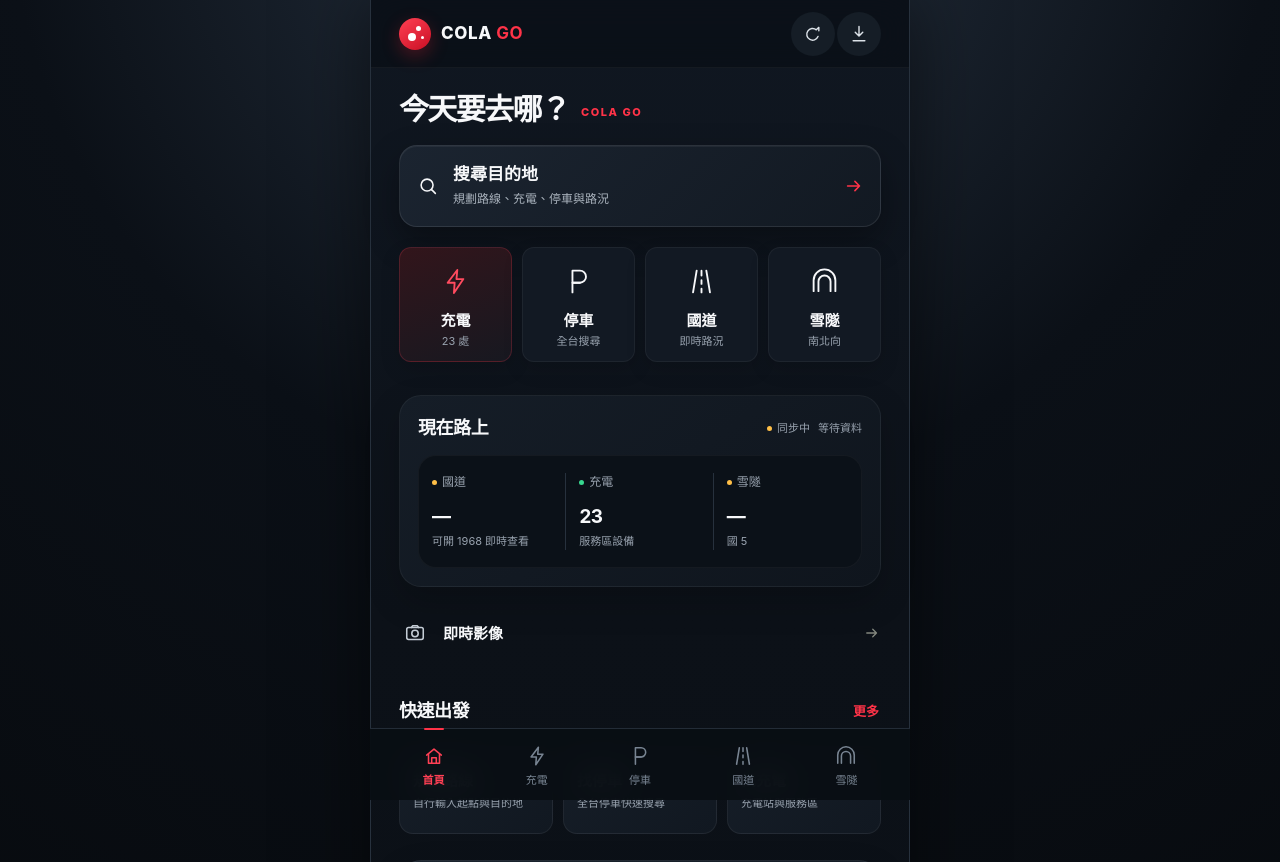
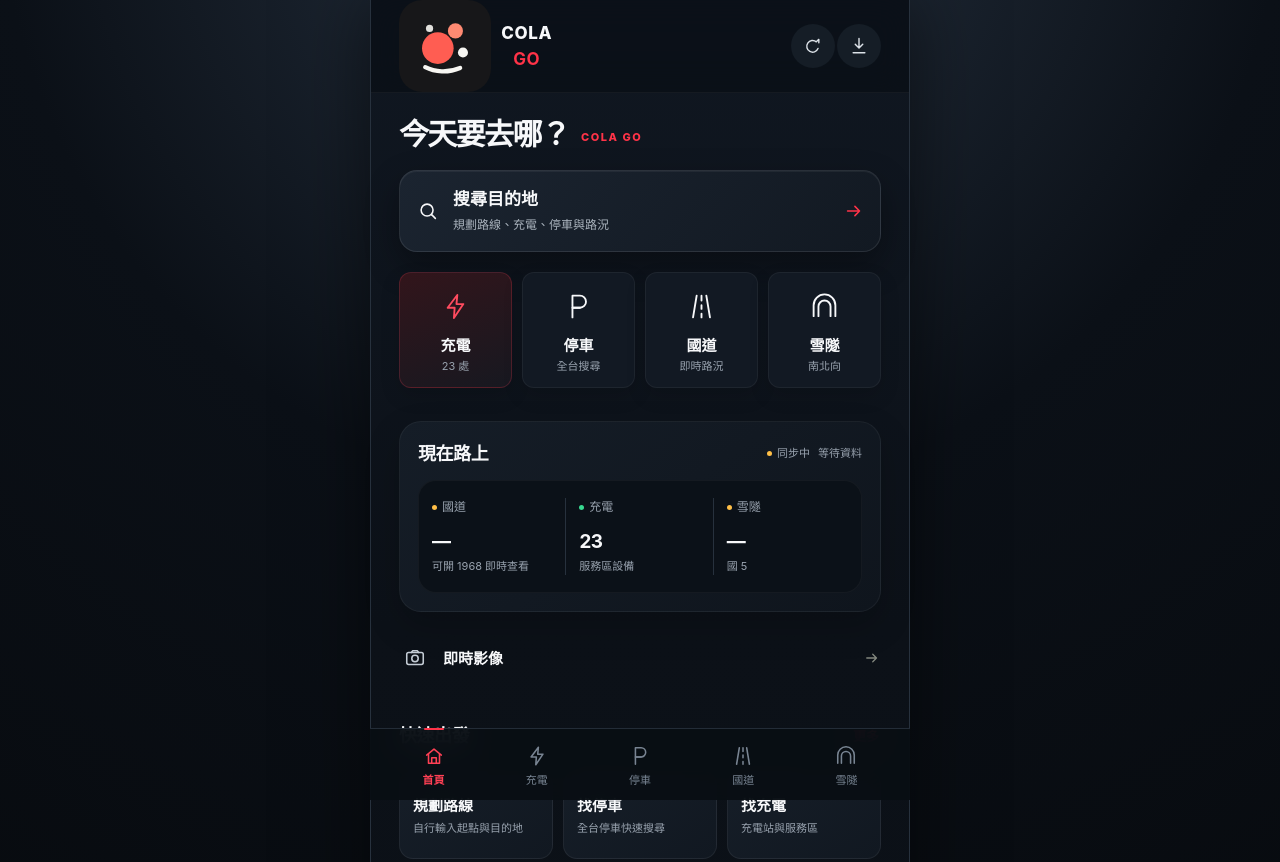
Before and after one commit to YKC1117/cola-go, a plain HTML site: page index.html in a window 1280 px wide. Shown: the top 862 px of the page. Drawn offline with Linux system fonts and the light colour scheme.

Commit message:
design: apply COLA GO brand mark to app shell

```diff
--- a/index.html
+++ b/index.html
@@ -3,8 +3,8 @@
 <head>
   <meta charset="utf-8">
   <meta name="viewport" content="width=device-width,initial-scale=1,viewport-fit=cover">
-  <meta name="theme-color" content="#faf9f6">
-  <meta name="description" content="COLA GO｜台灣電動車出行工具。充電、停車、國道路況、雪隧與沿途資訊。">
+  <meta name="theme-color" content="#0b1017">
+  <meta name="description" content="COLA GO｜台灣車友出行工具。路線、停車、充電、國道路況、CCTV 與車主工具。">
   <meta name="apple-mobile-web-app-capable" content="yes">
   <meta name="apple-mobile-web-app-status-bar-style" content="default">
   <meta name="apple-mobile-web-app-title" content="COLA GO">
@@ -43,7 +43,7 @@
   <div class="app-shell">
     <header class="topbar">
       <button class="brand" data-go="home" aria-label="COLA GO 首頁">
-        <span class="brand-bubble"><i></i><i></i><i></i></span>
+        <img class="brand-logo" src="./assets/logo.svg" alt="">
         <span>COLA <b>GO</b></span>
       </button>
       <div class="top-actions">
```
